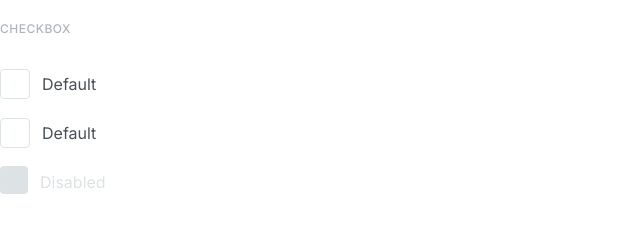
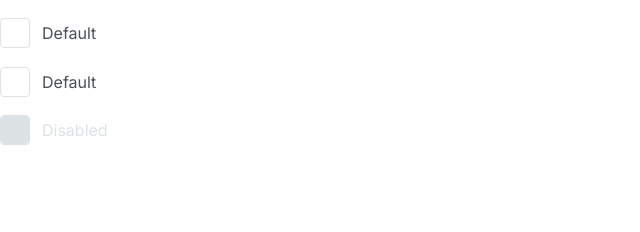
Before and after one commit to js-tasks-ru/htmlcss-20220120_vitalauto1980, a website: page 07-lection5/01-checkbox/index.html in a window 1280 px wide. Shown: the whole page, without its empty margins (0-640 px from the left). Drawn offline with Linux system fonts and the light colour scheme.

Commit message:
checkbox-2

```diff
--- a/07-lection5/01-checkbox/checkbox.css
+++ b/07-lection5/01-checkbox/checkbox.css
@@ -1,14 +1,4 @@
-.checkbox__header {
-    font-family: 'Inter',sans-serif;
-    font-style: normal;
-    font-weight: 500;
-    font-size: 12px;
-    line-height: 18px;
-    letter-spacing: 0.04em;
-    text-transform: uppercase;
-    color: var(--grey-3);
-    margin-bottom: 13px;
-}
+
 .checkbox {
     display: inline-block;
 }
@@ -36,9 +26,7 @@
     align-items: center;
     justify-content: center;
 }
-.checkbox__icon {
-    /* display: none; */
-}
+
 .checkbox__title {
     font-family: 'Inter', sans-serif;
     font-style: normal;
@@ -47,22 +35,18 @@
     line-height: 24px;
     color: var(--grey-4);
 }
-.checkbox__input:checked ~ .checkbox__state .checkbox__control{
+.checkbox__input:checked ~ .checkbox__state .checkbox__control {
     background: var(--blue-2);
     border-color: var(--blue-2);
 }
-.checkbox__input:focus ~ .checkbox__state .checkbox__title{
+.checkbox__input:focus ~ .checkbox__state .checkbox__title {
     text-decoration: underline;
 }
 
-.checkbox__state_disabled {
-    display: flex;
-    align-items: center;
-    gap: 12px;
-    pointer-events: none;
-
+.checkbox__input:disabled ~ .checkbox__state .checkbox__title  {
+    color: var(--grey-2);
 }
 
-.checkbox__title_disabled {
-    color: var(--grey-2);
+.checkbox__input:disabled ~ .checkbox__state   {
+    pointer-events: none;
 }
--- a/07-lection5/01-checkbox/index.html
+++ b/07-lection5/01-checkbox/index.html
@@ -6,7 +6,7 @@
         <link rel="stylesheet" href="./checkbox.css">
     </head>
     <body>
-        <h5 class="checkbox__header">Checkbox</h5>
+
             <div>
                 <label class="checkbox">
                     <input type="checkbox" class="checkbox__input">
@@ -35,14 +35,14 @@
             </div>
             <div>
                 <label class="checkbox">
-                    <input type="checkbox" class="checkbox__input">
-                <div class="checkbox__state_disabled">
-                    <div class="checkbox__control_disabled">
+                    <input type="checkbox" class="checkbox__input" disabled="">
+                <div class="checkbox__state">
+                    <div class="checkbox__control">
                         <svg class="checkbox__icon" width="28" height="28" viewBox="0 0 28 28" fill="none" xmlns="http://www.w3.org/2000/svg">
                         <rect width="28" height="28" rx="4" fill="#DDE2E5"/>
                         </svg>
                     </div>
-                    <div class="checkbox__title checkbox__title_disabled">Disabled</div>
+                    <div class="checkbox__title">Disabled</div>
 
                 </div>
                 </label>
```
